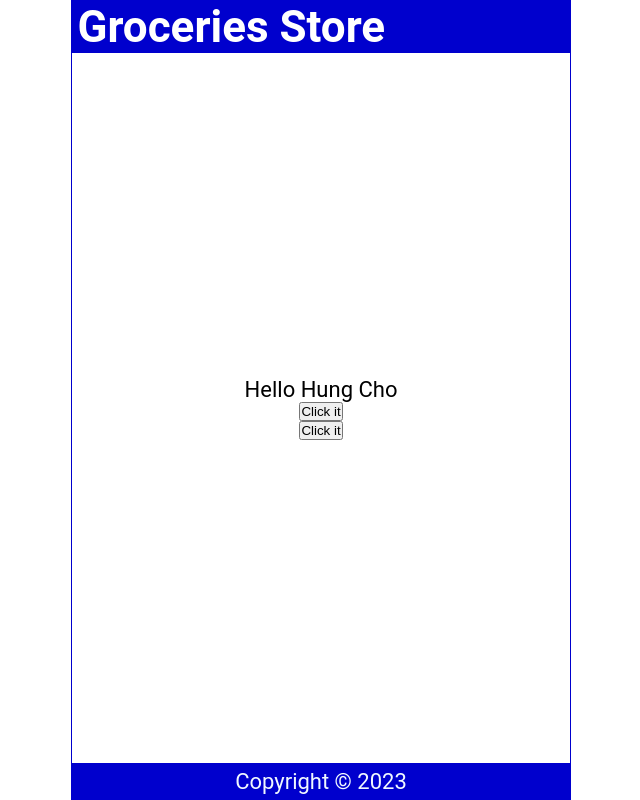
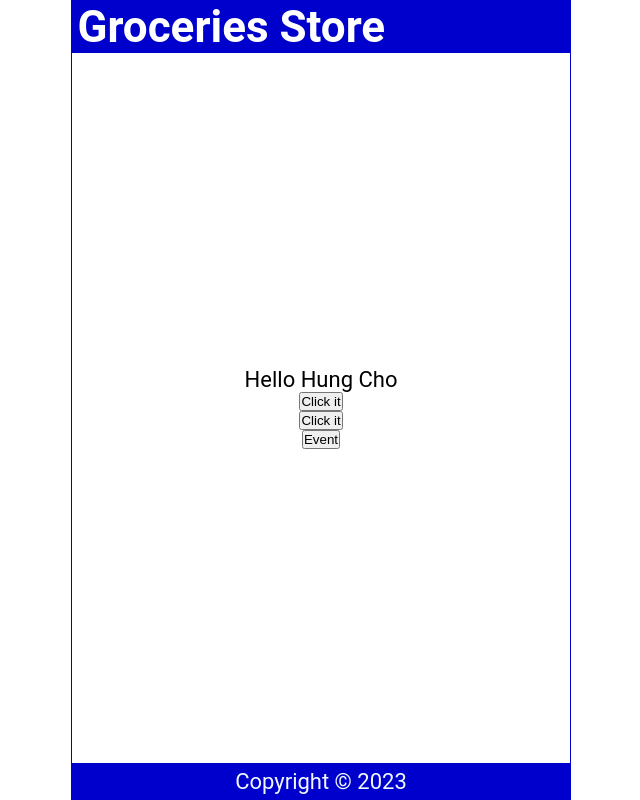
Before and after one commit to datxuantran/reactjs, a React (Create React App) app in the folder 01tut/: page / in a window 1280 px wide. Shown: the whole page, without its empty margins (319-959 px from the left). Built offline with nearby package versions, Linux system fonts and the light colour scheme.

Commit message:
handler event

```diff
--- a/01tut/src/Main.js
+++ b/01tut/src/Main.js
@@ -14,11 +14,18 @@ const Main = () => {
   const handleClickParams = (name)=>{
     console.log(`${name} was clicked`)
   }
+
+  const handleEvent = (e) => {
+    console.log(e)
+    console.log(e.target)
+    console.log(e.target.innerText)
+  }
   return (
     <main>
       <p>Hello {handleNameChange()}</p>
       <button onClick={handleClick}>Click it</button>
       <button onClick={() => handleClickParams("Dat")}>Click it</button>
+      <button onClick={handleEvent}>Event</button>
     </main>
   );
 };
```
